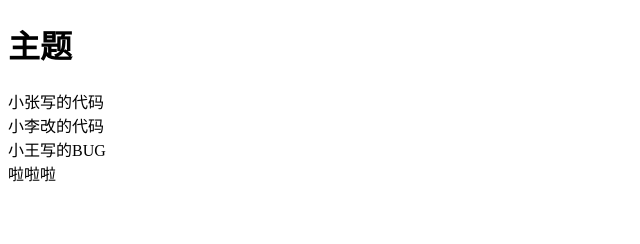
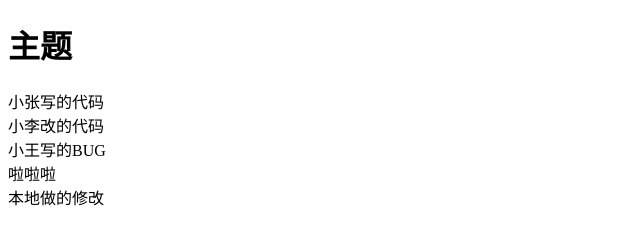
Before and after one commit to hyp-Zero/15Project, a plain HTML site: page index.html in a window 1280 px wide. Shown: the whole page, without its empty margins (0-640 px from the left). Drawn offline with Linux system fonts and the light colour scheme.

Commit message:
冲突了吗

```diff
--- a/index.html
+++ b/index.html
@@ -12,5 +12,6 @@
 
     <div>小王写的BUG</div>
     <div>啦啦啦</div>
+    <div>本地做的修改</div>
 </body>
 </html>
```
